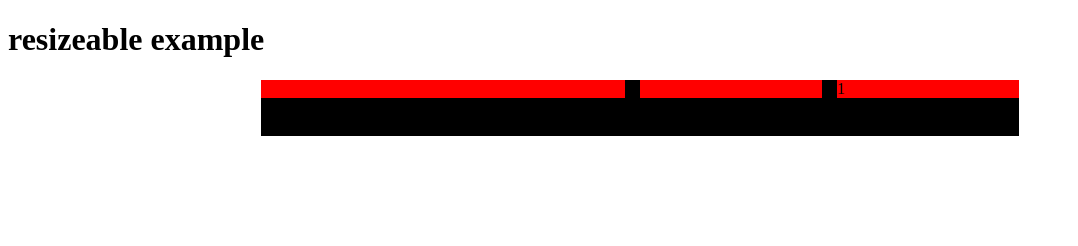
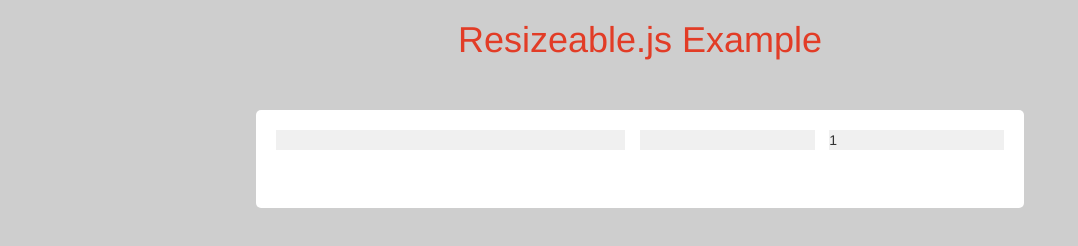
Before and after one commit to alexdovzhanyn/resizeable.js, a plain HTML site: page example/index.html in a window 1280 px wide. Shown: the whole page, without its empty margins (0-1078 px from the left). Drawn offline with nearby package versions, Linux system fonts and the light colour scheme.

Commit message:
seperates example css from core css

```diff
--- a/example/index.css
+++ b/example/index.css
@@ -1,20 +1,20 @@
+body {
+	background: #cecece;
+}
+
 .resizeable-container {
-	background: black;
+	background: #fff;
 	width: 60%;
 	margin-left: 20%;
-	display: flex;
-  flex-wrap: wrap;
+	padding: 20px;
+	border-radius: 5px;
 }
 
 .resizeable-item {
-	background: red;
-  display: inline-block;
-  float: left;
+	background: #f0f0f0;
 }
 
 .resizeableGutter {
-	display: inline-block;
-	float: left;
 }
 
 .col-1 {
@@ -27,3 +27,8 @@
 .col-2 {
 	width: 400px;
 }
+
+.page-title {
+	margin-bottom: 50px;
+	color: #e23c26;
+}
--- a/example/index.html
+++ b/example/index.html
@@ -6,6 +6,8 @@
 		<title>resizeable.js example</title>
 		<meta name="description" content="">
 		<meta name="viewport" content="width=device-width, initial-scale=1">
+		<link rel="stylesheet" href="https://maxcdn.bootstrapcdn.com/bootstrap/3.3.7/css/bootstrap.min.css" type="text/css" />
+		<link rel="stylesheet" href="../resizeable.css" type="text/css" />
 		<link rel="stylesheet" href="./index.css" type="text/css" />
 		<script src="https://code.jquery.com/jquery-3.1.1.min.js" integrity="sha256-hVVnYaiADRTO2PzUGmuLJr8BLUSjGIZsDYGmIJLv2b8=" crossorigin="anonymous"></script>
 		<script src="../resizeable.js"></script>
@@ -14,7 +16,7 @@
 		<!--[if lte IE 9]>
 			<p class="browserupgrade">You are using an <strong>outdated</strong> browser. Please <a href="http://browsehappy.com/">upgrade your browser</a> to improve your experience and security.</p>
 		<![endif]-->
-		<h1>resizeable example</h1>
+		<h1 class="row text-center page-title">Resizeable.js Example</h1>
 		<div class="resizeable-container" data-resizeable='{"gutter": 2, "columns": 4}'>
 			<div class="resizeable-row">
 				<div class="resizeable-item col-2">
--- /dev/null
+++ b/resizeable.css
@@ -0,0 +1,14 @@
+.resizeable-container {
+	display: flex;
+  flex-wrap: wrap;
+}
+
+.resizeable-item {
+  display: inline-block;
+  float: left;
+}
+
+.resizeableGutter {
+	display: inline-block;
+	float: left;
+}
--- a/resizeable.js
+++ b/resizeable.js
@@ -2,27 +2,31 @@
 function initializeGrid(){
 	try {
 		window.resizeableGridOptions = JSON.parse( $('.resizeable-container').attr('data-resizeable') );
+		window.resizeableContainerWidth = $('.resizeable-container').width();
 	} catch(err) {
 		throw (
 			"Resizeable container is not defined. Try adding '.resizeable-container' to a container element."
 		)
 	}
+
+	// Insert gutters between items
+	insertGutters();
 }
 
 // Return an object of element info that we need to do the sizing
-function getElementInfo(element, containerWidth) {
-	var gutterWidth = getGutterWidth(containerWidth) / 2;
+function getElementInfo(element) {
+	var gutterWidth = getGutterWidth(resizeableContainerWidth) / 2;
 	return {
 		usedWidth: gutterWidth
 	}
 }
 
-function getGutterWidth(containerWidth) {
-	return containerWidth * (resizeableGridOptions.gutter / 100);
+function getGutterWidth() {
+	return resizeableContainerWidth * (resizeableGridOptions.gutter / 100);
 }
 
-function insertGutters(containerWidth) {
-	var gutterWidth = getGutterWidth(containerWidth);
+function insertGutters() {
+	var gutterWidth = getGutterWidth();
 
 	// We shouldn't add gutters after the last post
 	$('.resizeable-row .resizeable-item:not(:last-child)').each(function(){
@@ -31,10 +35,6 @@ function insertGutters(containerWidth) {
 }
 
 function resizeGridItems() {
-	var resizeableContainerWidth = $('.resizeable-container').width();
-	// Insert gutters between items
-	insertGutters(resizeableContainerWidth);
-
 	$('.resizeable-item.col-1').each(function(){
 		var currentElement = getElementInfo($(this), resizeableContainerWidth);
 
@@ -42,7 +42,7 @@ function resizeGridItems() {
 	});
 
 	$('.resizeable-item.col-2').each(function(){
-		var currentElement = getElementInfo( $(this), resizeableContainerWidth );
+		var currentElement = getElementInfo( $(this) );
 
 		$( this ).css({'width': 2 * (resizeableContainerWidth / resizeableGridOptions.columns - currentElement.usedWidth)  + "px", 'padding': '0px'});
 	});
```
